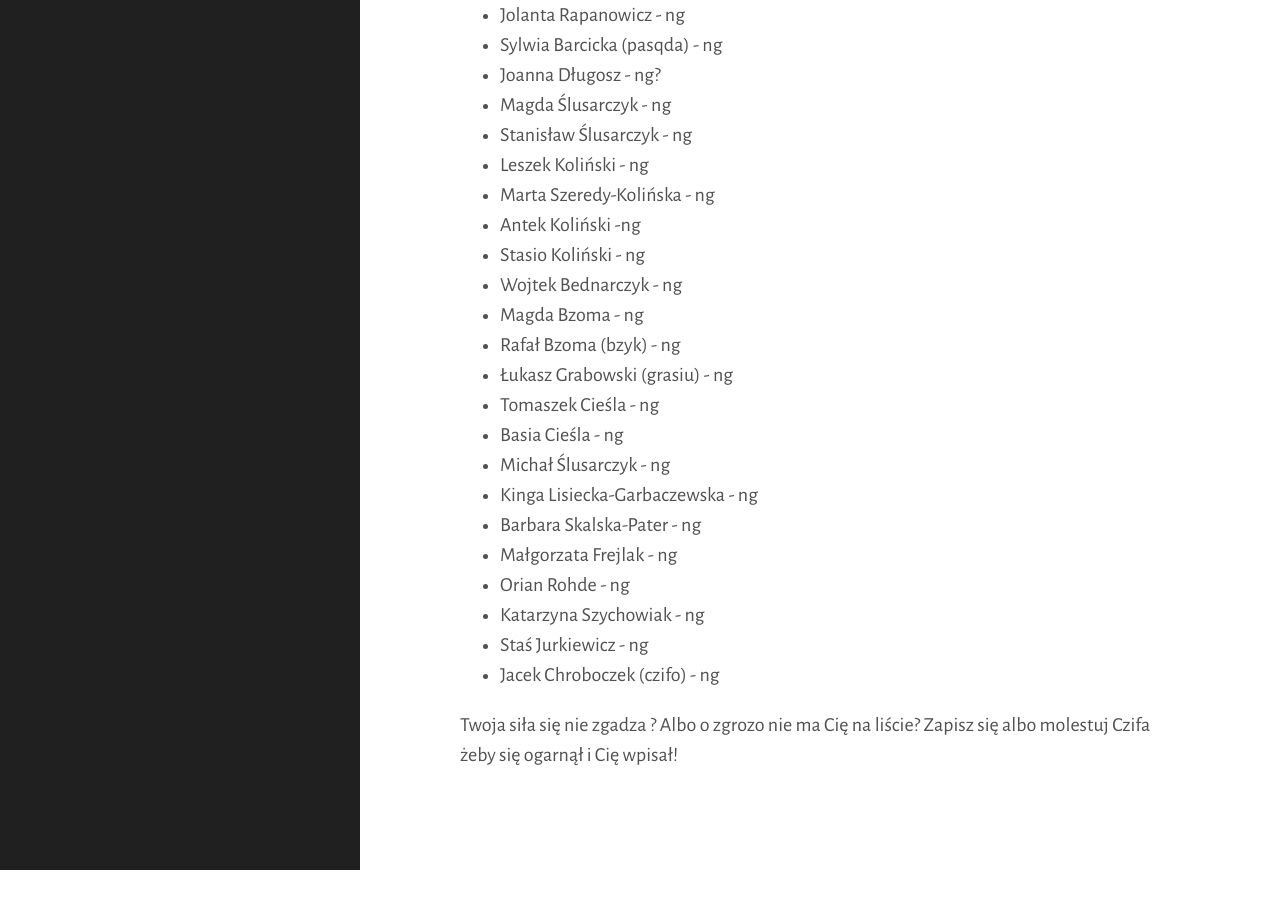
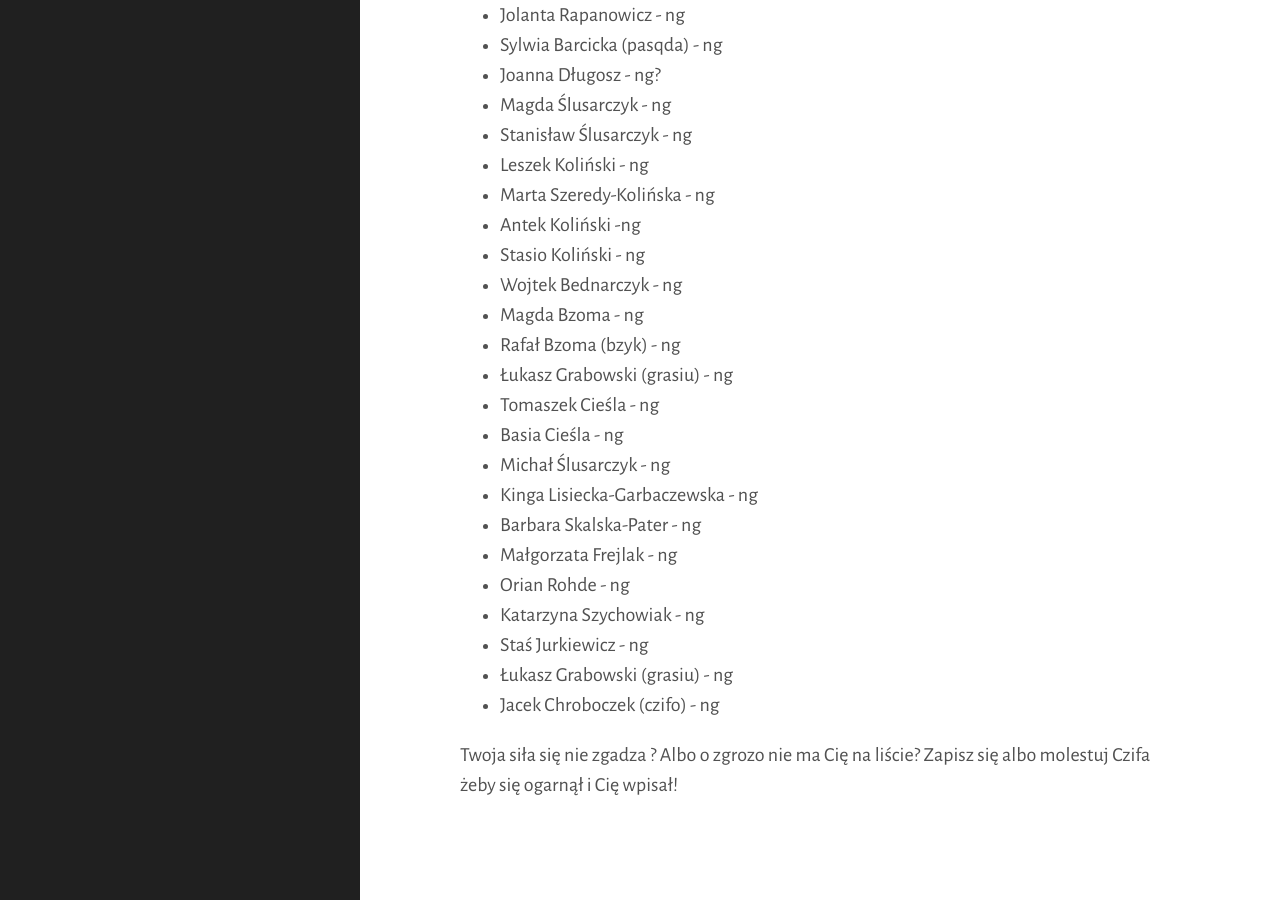
Before and after one commit to tasuki/lsg, a Jekyll site: the page built from zarejestrowani.md, in a window 1280 px wide and 900 px high, scrolled down 1330 px. Built offline with Jekyll 4.4.1, drawn with Linux system fonts in a browser that asks for light colours; nearby versions of some CDN libraries; before the commit the page ends 2200 px from its top, so only the background shows below that.

Commit message:
Update zarejestrowani.md

```diff
--- a/zarejestrowani.md
+++ b/zarejestrowani.md
@@ -68,6 +68,7 @@ Zarejestrowani uczestnicy (mniej więcej wg siły):
 - Orian Rohde - ng
 - Katarzyna Szychowiak - ng
 - Staś Jurkiewicz - ng
+- Łukasz Grabowski (grasiu) - ng
 - Jacek Chroboczek (czifo) - ng
 
 
```
